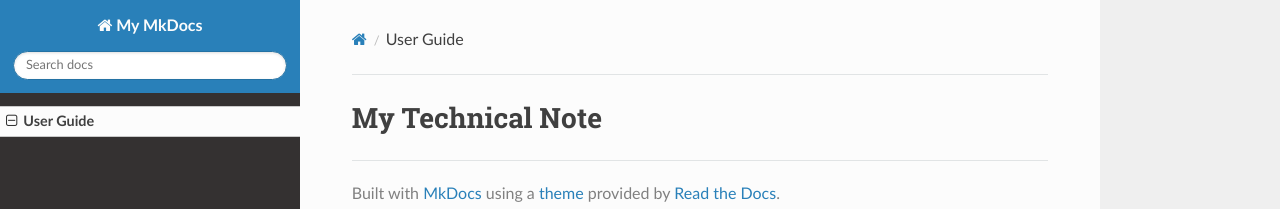
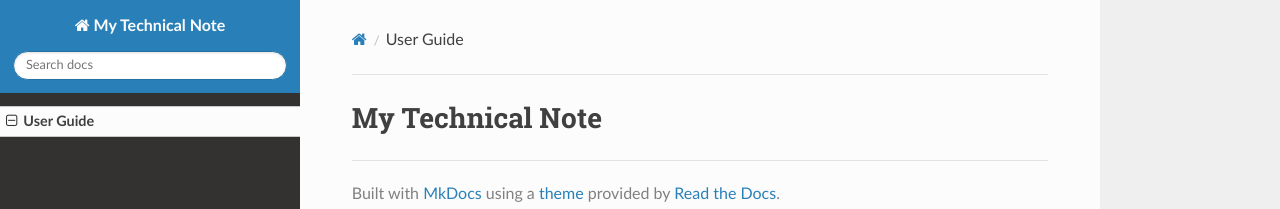
Before and after one commit to RyukerLiu/My-Technical-Note, an MkDocs documentation site: the page built from docs/index.md, in a window 1280 px wide. Shown: the top 209 px of the page. Built offline with MkDocs 1.6.1, drawn with Linux system fonts in a browser that asks for light colours; nearby versions of some CDN libraries.

Commit message:
Update Name

```diff
--- a/mkdocs.yml
+++ b/mkdocs.yml
@@ -1,4 +1,4 @@
-site_name: My MkDocs
+site_name: My Technical Note
 nav:
     - User Guide: index.md
 theme: readthedocs
```
